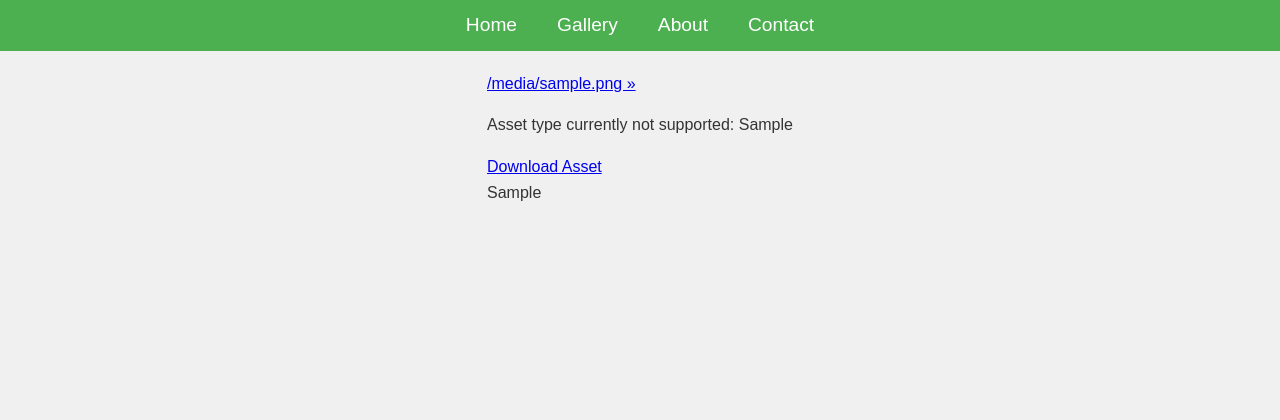
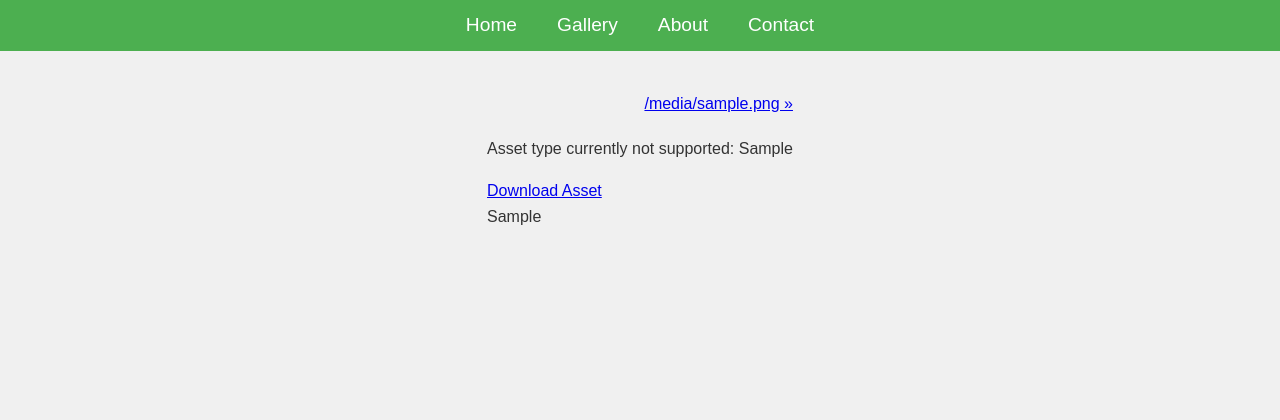
Before and after one commit to JeanMariePrevost/pyfolio, a Flask app: template src/templates/portfolio_element_page.jinja in a window 1280 px wide. Shown: the top 420 px of the page. Run offline with Flask 3, Linux system fonts and the light colour scheme; the template is opened without the code that fills it: most values are stand-ins (such as "Sample title", 1, 10 or a date in 2020).

Commit message:
Fix the layout of previous/next items links on portfolio item pages

```diff
--- a/src/static/css/styles.css
+++ b/src/static/css/styles.css
@@ -54,6 +54,21 @@ body {
   border-radius: 5px;
 }
 
+.portfolio-item-navigation {
+  display: flex;
+  justify-content: space-between;
+  align-items: center;
+  margin: 20px 0; /* Optional spacing around navigation */
+}
+
+.portfolio-item-navigation .previous {
+  text-align: left;
+}
+
+.portfolio-item-navigation .next {
+  text-align: right;
+}
+
 .footer {
   background-color: #f4f4f4;
   padding: 20px;
--- a/src/templates/portfolio_element_page.jinja
+++ b/src/templates/portfolio_element_page.jinja
@@ -6,18 +6,22 @@
 
 {% block content %}
     <div class="navigation-frame">
+
+        <!-- Next and Previous Items Buttons -->
+        <div class="portfolio-item-navigation">
             <!-- Previous Button -->
-        <div class="navigation-item previous">
+            <div class="previous">
                 {% if previous_element %}
                     <a href="{{ previous_element.get_element_page_url() }}">« {{ previous_element.get_file_name_without_extension() }}</a>
                 {% endif %}
             </div>
 
             <!-- Next Button -->
-        <div class="navigation-item next">
+            <div class="next">
                 {% if next_element %}
                     <a href="{{ next_element.get_element_page_url() }}">{{ next_element.get_file_name_without_extension() }} »</a>
                 {% endif %}
+            </div>
         </div>
 
         <!-- Centered Content -->
```
Lines whose indentation alone changed are shown as unchanged.
